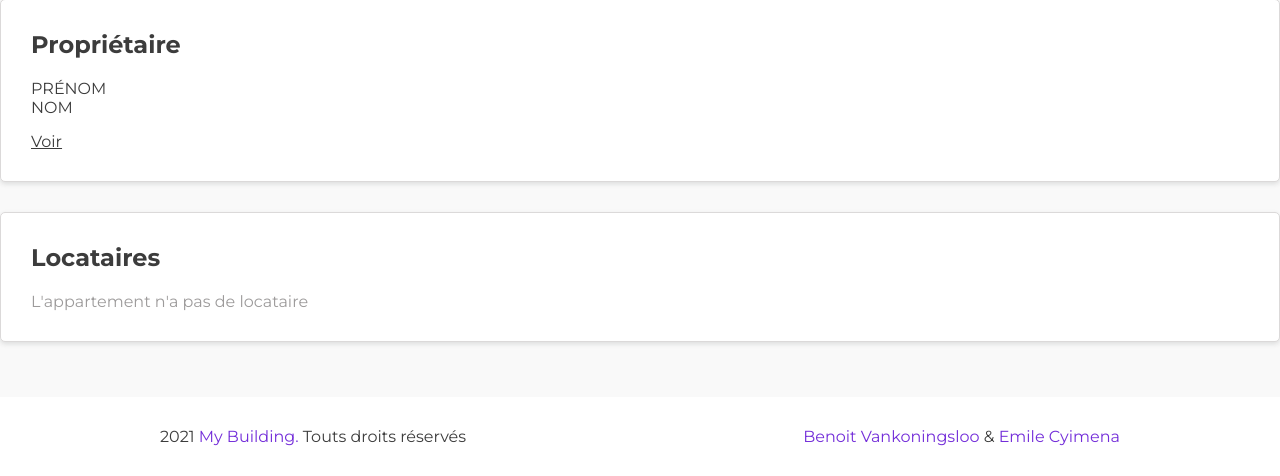
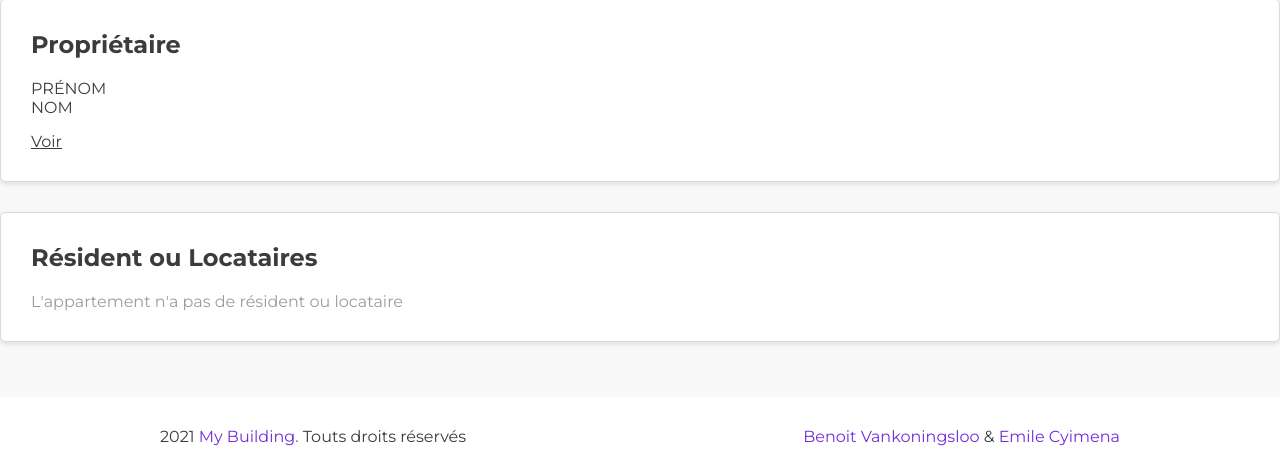
Before and after one commit to cyimena09/my-building, a PHP site: template views/apartment/one.php in a window 1280 px wide. Shown: the part 398-874 px from the top of the page. Run offline with PHP 8.4, Linux system fonts and the light colour scheme; the template is opened without the code that fills it, so the values that code supplies are empty; some libraries are stand-ins or nearby versions.

Commit message:
adapt txt part2

```diff
--- a/controllers/RequestController.php
+++ b/controllers/RequestController.php
@@ -20,7 +20,7 @@ class RequestController extends AbstractController {
             $user = $userDao->getUserById($request->user); // user contient l'id de l'user
             $request->user = $user;
 
-            $apartment = $apartmentDao->getApartmentById($request->apartment); // apartment contient l'id de l'apartment
+            $apartment = $apartmentDao->getApartmentById($request->apartment); // appartment contient l'id de l'appartment
             $request->apartment = $apartment;
         }
 
--- a/views/apartment/list.php
+++ b/views/apartment/list.php
@@ -13,7 +13,7 @@
                     <tr>
                         <th>#</th>
                         <th>Numéro de l'appartement</th>
-                        <th>Nombre de locataire</th>
+                        <th>Nombre de résident - locataire</th>
                         <th>Actions</th>
                     </tr>
                     </thead>
--- a/views/apartment/one.php
+++ b/views/apartment/one.php
@@ -34,10 +34,10 @@
         </section>
     <?php endif; ?>
 
-    <!-- Locataire de l'appartement -->
+    <!-- Résident ou Locataire de l'appartement -->
     <section>
         <div class="head">
-            <h2>Locataires</h2>
+            <h2>Résident ou Locataires</h2>
         </div>
         <?php if (count($tenants) > 0): ?>
             <table>
@@ -65,7 +65,7 @@
             </table>
 
         <?php else: ?>
-            <p style="color: #9d9b9b">L'appartement n'a pas de locataire</p>
+            <p style="color: #9d9b9b">L'appartement n'a pas de résident ou locataire</p>
         <?php endif; ?>
     </section>
 </div>
--- a/views/request/list.php
+++ b/views/request/list.php
@@ -16,7 +16,7 @@
             <tr>
                 <th><?= $i ?></th>
                 <?php if ($request->__get('isOwnerRequest') == 0): ?>
-                    <td><span class="ask-for bg-orange">Devenir Résident-locataire</span></td>
+                    <td><span class="ask-for bg-orange">Devenir Résident ou locataire</span></td>
                 <?php elseif ($request->__get('isOwnerRequest') == 1): ?>
                     <td><span class="ask-for bg-mauve">Devenir propriétaire</span></td>
                 <?php endif; ?>
--- a/views/user/one.php
+++ b/views/user/one.php
@@ -35,7 +35,7 @@
 <!--        Locations-->
 <section>
     <div class="head">
-        <h2>Location</h2>
+        <h2>Résidence ou Location</h2>
     </div>
     <?php if (isset($rentedApartment)): ?>
             <p>Apartement : <?= $rentedApartment->name; ?> ( immeuble : <?= $rentedApartment->building->name; ?> )</p>
```
